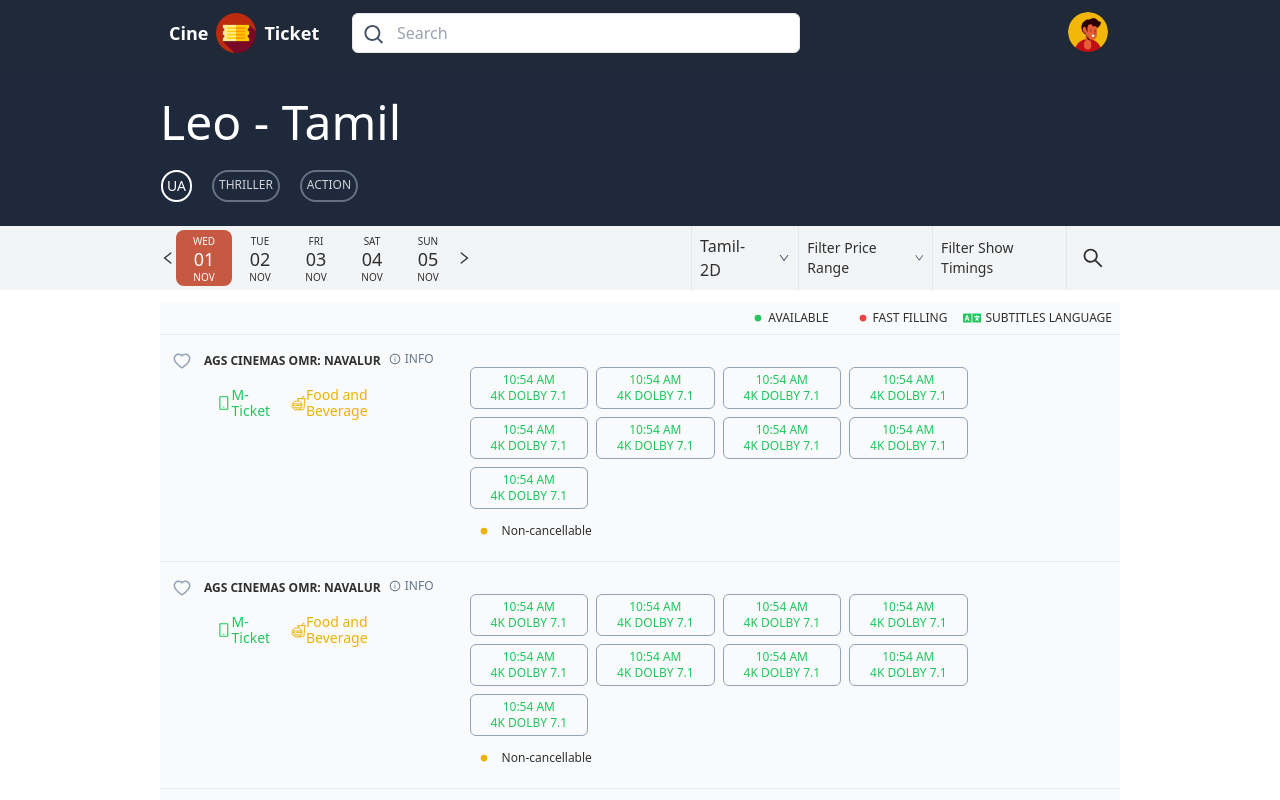
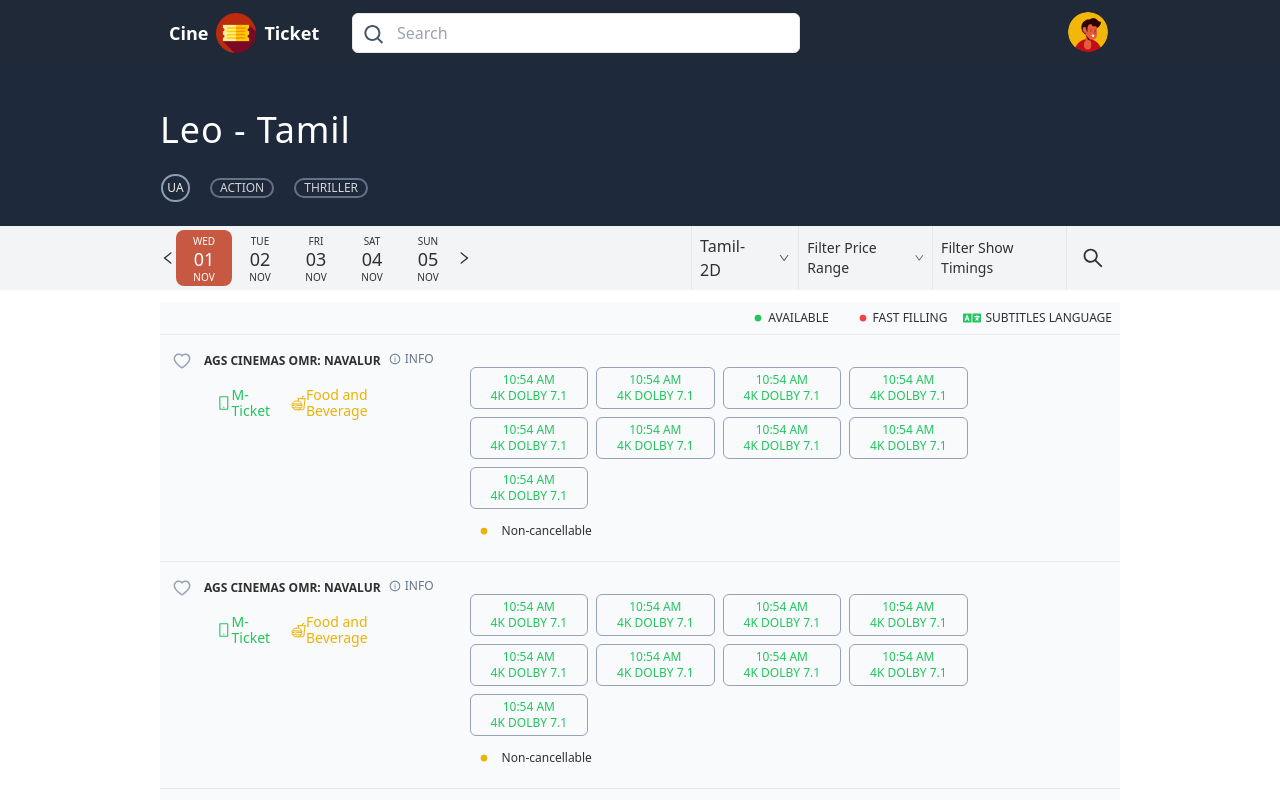
Before and after one commit to jaffarsdq/CineTicket, a React (Vite) app: page /buytickets in a window 1280 px wide. Shown: the top 800 px of the page. Built offline with nearby package versions, Linux system fonts and the light colour scheme.

Commit message:
added font and modified MT banner

```diff
--- a/src/components/BT_MovieTitleBanner.tsx
+++ b/src/components/BT_MovieTitleBanner.tsx
@@ -3,11 +3,12 @@
   return (
     <div className="h-40 text-white bg-slate-800 flex justify-center items-end">
         <div className="w-9/12 pb-6">
-            <h1 className="text-5xl pb-6">Leo - Tamil</h1>
-            <div className="flex gap-5 ms-[1px]">
-                <p className="border-2 border-white text-sm rounded-full min-w-[30px] p-1 text-center font-medium">UA</p>
-                <p className="border-2 p-[5px] border-slate-400/60 text-white/80 text-xs rounded-full min-w-[50px] text-center uppercase">thriller</p>
-                <p className="border-2 p-[5px] border-slate-400/60 text-white/80 text-xs rounded-full min-w-[50px] text-center uppercase">action</p>
+            <h1 className="text-4xl tracking-wide font-medium pb-6">Leo - Tamil</h1>
+            <div className="flex gap-5 ms-[1px] text-xs items-center">
+                <p className="h-7 border-2 border-slate-400/95 text-white/90 rounded-full w-[29px] flex justify-center items-center text-center font-medium">UA</p>
+                <p className="h-5 border-2 border-slate-400/60 text-white/80 rounded-full w-fit px-2 text-center uppercase">action</p>
+                <p className="h-5 border-2 border-slate-400/60 text-white/80 rounded-full w-fit px-2 text-center uppercase">thriller</p>
+
             </div>
         </div>
     </div>
--- a/src/index.css
+++ b/src/index.css
@@ -1,6 +1,12 @@
 @tailwind base;
 @tailwind components;
 @tailwind utilities;
+
+@import url('https://fonts.googleapis.com/css2?family=IBM+Plex+Sans');
+
+html {
+  font-family: IBM+Plex+Sans,Arial, Helvetica, sans-serif;
+}
 
 .slick-next, .slick-prev {
     background-color: inherit; /* Change background color */
@@ -10,6 +16,6 @@
   }
 
   /* Optionally, you can style the button on hover */
-  .slick-next:hover, .slick-prev:hover {
-    background-color: #7c8084;
-  }
+.slick-next:hover, .slick-prev:hover {
+  background-color: #7c8084;
+}
```
